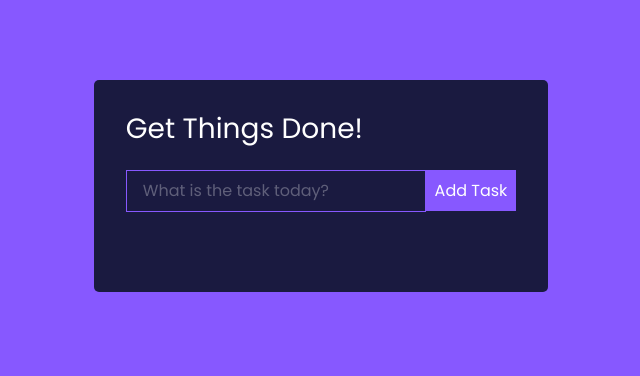
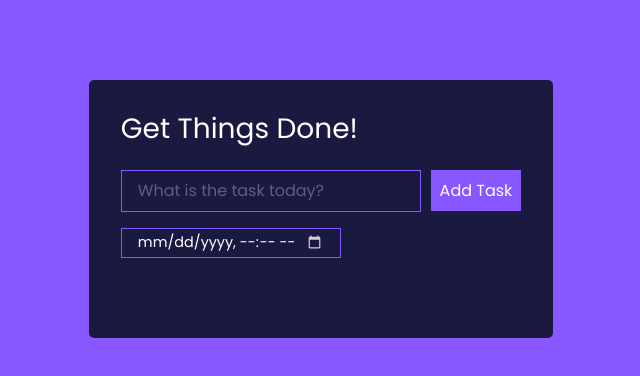
Before and after one commit to sumeshofficial/todo, a React (Vite) app: page / in a window 1280 px wide. Shown: the top 376 px of the page, without its empty margins (319-959 px from the left). Built offline with nearby package versions, Linux system fonts and the light colour scheme.

Commit message:
deadline, overdue added, and created utils file

```diff
--- a/src/App.css
+++ b/src/App.css
@@ -42,7 +42,7 @@ h1 {
   border: 1px solid #8758ff;
   padding: 0.5rem 1rem;
   margin-top: 1rem;
-  margin-bottom: 2rem;
+  margin-right: 5px;
   width: 300px;
   color: #fff;
 }
@@ -57,12 +57,14 @@ h1 {
   border: none;
   padding: 0.55rem;
   cursor: pointer;
+  margin-left: 5px;
 }
 
 .todo {
   display: flex;
   justify-content: space-between;
   align-items: center;
+  flex-wrap: wrap;
   background: #8758ff;
   color: #fff;
   padding: 0.75rem 1rem;
@@ -72,6 +74,14 @@ h1 {
 
 .todo p {
   margin-bottom: 0;
+}
+
+.todo-task {
+  font-size: 20px;
+}
+
+.todo-date {
+  font-size: 12px;
 }
 
 .fa-trash {
@@ -115,7 +125,40 @@ h1 {
   box-shadow: none !important;
 }
 
-/* White arrow */
 .accordion-button::after {
   filter: invert(1);
 }
+
+.deadline-input {
+  outline: none;
+  background: none;
+  border: 1px solid #8758ff;
+  padding: 0.2rem 1rem;
+  margin-top: 1rem;
+  margin-bottom: 2rem;
+  width: 220px;
+  color: #fff;
+  font-size: 0.9rem;
+  appearance: none;
+}
+
+.deadline-input::placeholder {
+  color: #ffffff4d;
+}
+
+.deadline-input::-webkit-calendar-picker-indicator {
+  filter: invert(1);
+  cursor: pointer;
+  opacity: 0.8;
+}
+
+.deadline-input:focus {
+  border-color: #fff;
+}
+.deadline-input:hover {
+  border-color: #a882ff;
+}
+
+.over-due {
+  color: red;
+}
--- a/src/components/EditTodoForm.jsx
+++ b/src/components/EditTodoForm.jsx
@@ -1,28 +1,26 @@
 import { useState } from "react";
-import { toast } from "sonner";
+import { toLocalDateTime } from "../utils/dateUtils";
+import { validate } from "../utils/validateUtils";
+import { notifyError, notifySuccess } from "../utils/notify";
 
 export const EditTodoForm = ({ editTodo, task }) => {
   const [value, setValue] = useState(task.task);
-
-  const validate = (text) => {
-    const trimmed = text.trim();
-    if (!trimmed) return "Task cannot be empty.";
-    if (trimmed.length < 3) return "Task must be at least 3 characters long.";
-  };
+  const [deadline, setDeadline] = useState(task.deadline);
 
   const handleSubmit = (e) => {
     e.preventDefault();
 
-    const msg = validate(value);
+    const msg = validate(value, deadline);
     if (msg) {
-      toast.error(msg);
+      notifyError(msg);
       return;
     }
 
-    editTodo(value.trim(), task.id);
+    editTodo(value.trim(), task.id, deadline);
 
     setValue("");
-    toast.success("Successfully Updated");
+    setDeadline("");
+    notifySuccess("Successfully Updated");
   };
 
   return (
@@ -39,6 +37,16 @@ export const EditTodoForm = ({ editTodo, task }) => {
       <button type="submit" className="todo-btn">
         Edit Task
       </button>
+
+      <div>
+        <input
+          type="datetime-local"
+          value={toLocalDateTime(deadline)}
+          onChange={(e) => setDeadline(e.target.value)}
+          aria-label="deadline"
+          className="deadline-input"
+        />
+      </div>
     </form>
   );
 };
--- a/src/components/Todo.jsx
+++ b/src/components/Todo.jsx
@@ -1,11 +1,22 @@
 import { FontAwesomeIcon } from "@fortawesome/react-fontawesome";
 import { faPenToSquare } from "@fortawesome/free-solid-svg-icons";
 import { faTrash } from "@fortawesome/free-solid-svg-icons";
+import { formatDeadline } from "../utils/dateUtils";
 
 export const Todo = ({ todo, completeTodo, deleteTodos, editTodos }) => {
   return (
     <div className="todo incompleted">
-      <p onClick={() => completeTodo(todo.id, todo.task)}>{todo.task}</p>
+      <div className={`${todo.overDue ? "over-due" : ""}`}>
+        <p
+          onClick={() => completeTodo(todo.id, todo.task)}
+          className="todo-task"
+        >
+          {todo.task}{" "}
+        </p>
+        {todo.deadline && (
+          <p className="todo-date">{formatDeadline(todo.deadline)}</p>
+        )}
+      </div>
       <div>
         <FontAwesomeIcon
           icon={faPenToSquare}
--- a/src/components/TodoForm.jsx
+++ b/src/components/TodoForm.jsx
@@ -1,27 +1,24 @@
 import { useState } from "react";
-import { toast } from "sonner";
+import { validate } from "../utils/validateUtils";
+import { notifyError, notifySuccess } from "../utils/notify";
 
 export const TodoForm = ({ addTodo }) => {
   const [value, setValue] = useState("");
-
-  const validate = (text) => {
-    const trimmed = text.trim();
-    if (!trimmed) return "Task cannot be empty.";
-    if (trimmed.length < 3) return "Task must be at least 3 characters long.";
-  };
+  const [deadline, setDeadline] = useState("");
 
   const handleSubmit = (e) => {
     e.preventDefault();
 
-    const msg = validate(value);
+    const msg = validate(value, deadline);
     if (msg) {
-      toast.error(msg);
+      notifyError(msg);
       return;
     }
 
-    addTodo(value.trim());
+    addTodo(value.trim(), deadline);
     setValue("");
-    toast.success("Successfully Added");
+    setDeadline("");
+    notifySuccess("Successfully Added");
   };
 
   return (
@@ -35,9 +32,20 @@ export const TodoForm = ({ addTodo }) => {
           setValue(e.target.value);
         }}
       />
+
       <button type="submit" className="todo-btn">
         Add Task
       </button>
+
+      <div>
+        <input
+          type="datetime-local"
+          value={deadline}
+          onChange={(e) => setDeadline(e.target.value)}
+          aria-label="deadline"
+          className="deadline-input"
+        />
+      </div>
     </form>
   );
 };
--- a/src/components/TodoWrapper.jsx
+++ b/src/components/TodoWrapper.jsx
@@ -1,33 +1,42 @@
-import { useState } from "react";
+import { useEffect, useRef, useState } from "react";
 import { Accordion } from "react-bootstrap";
 import { TodoForm } from "./TodoForm";
 import { v4 as uuidv4 } from "uuid";
 import { Todo } from "./Todo";
 import { EditTodoForm } from "./EditTodoForm";
-import { toast } from "sonner";
 import { CompletedTodos } from "./CompletedTodos";
+import { notifyError, notifySuccess } from "../utils/notify";
 uuidv4();
 
 export const TodoWrapper = () => {
   const [todos, setTodos] = useState([]);
   const [completed, setCompleted] = useState([]);
+  const intervalRef = useRef(null);
 
-  const addTodo = (todo) => {
+  const addTodo = (todo, deadline) => {
+    const isoDeadline = new Date(deadline).toISOString();
     setTodos([
       ...todos,
-      { id: uuidv4(), task: todo, completed: false, isEditing: false },
+      {
+        id: uuidv4(),
+        task: todo,
+        completed: false,
+        isEditing: false,
+        deadline: isoDeadline,
+        notified: false,
+      },
     ]);
   };
 
   const completeTodo = (id, task) => {
     setTodos(todos.filter((todo) => todo.id !== id));
     setCompleted([...completed, { id, task, completed: true }]);
-    toast.success("Successfully Completed");
+    notifySuccess("Successfully Completed");
   };
 
   const deleteTodos = (id) => {
     setTodos(todos.filter((todo) => todo.id !== id));
-    toast.success("Successfully Deleted");
+    notifySuccess("Successfully Deleted");
   };
 
   const editTodos = (id) => {
@@ -38,13 +47,47 @@ export const TodoWrapper = () => {
     );
   };
 
-  const editTask = (task, id) => {
+  const editTask = (task, id, deadline) => {
+    const isoDeadline = new Date(deadline).toISOString();
     setTodos(
       todos.map((todo) =>
-        todo.id === id ? { ...todo, task, isEditing: !todo.isEditing } : todo
+        todo.id === id
+          ? {
+              ...todo,
+              task,
+              deadline: isoDeadline,
+              isEditing: !todo.isEditing,
+              overDue: false,
+              notified: false,
+            }
+          : todo
       )
     );
   };
+
+  const checkOverdue = () => {
+    const now = Date.now();
+    setTodos((prevTodos) =>
+      prevTodos.map((todo) => {
+        if (todo.notified || todo.completed) return todo;
+        const deadlineTime = new Date(todo.deadline).getTime();
+        if (!isNaN(deadlineTime) && now > deadlineTime) {
+          notifyError(`Overdue: ${todo.task}`);
+          return { ...todo, notified: true, overDue: true };
+        }
+        return todo;
+      })
+    );
+  };
+
+  useEffect(() => {
+    checkOverdue();
+    intervalRef.current = setInterval(checkOverdue, 1 * 1000);
+
+    return () => {
+      clearInterval(intervalRef.current);
+    };
+  }, []);
 
   return (
     <div className="todo-wrapper">
--- /dev/null
+++ b/src/utils/dateUtils.js
@@ -0,0 +1,19 @@
+export const toLocalDateTime = (dateStr) => {
+  if (!dateStr) return "";
+  const date = new Date(dateStr);
+  const offset = date.getTimezoneOffset();
+  const localDate = new Date(date.getTime() - offset * 60 * 1000);
+  return localDate.toISOString().slice(0, 16);
+};
+
+export const formatDeadline = (deadline) => {
+  if (!deadline) return "";
+  const date = new Date(deadline);
+  return date.toLocaleString("en-US", {
+    weekday: "short",
+    month: "short",
+    day: "numeric",
+    hour: "2-digit",
+    minute: "2-digit",
+  });
+};
--- /dev/null
+++ b/src/utils/notify.js
@@ -0,0 +1,4 @@
+import { toast } from "sonner";
+
+export const notifySuccess = (msg) => toast.success(msg);
+export const notifyError = (msg) => toast.error(msg);
--- /dev/null
+++ b/src/utils/validateUtils.js
@@ -0,0 +1,6 @@
+export const validate = (text, deadline) => {
+  const trimmed = text.trim();
+  if (!trimmed) return "Task cannot be empty.";
+  if (trimmed.length < 3) return "Task must be at least 3 characters long.";
+  if (!deadline) return "Deadline cannot be empty.";
+};
```
